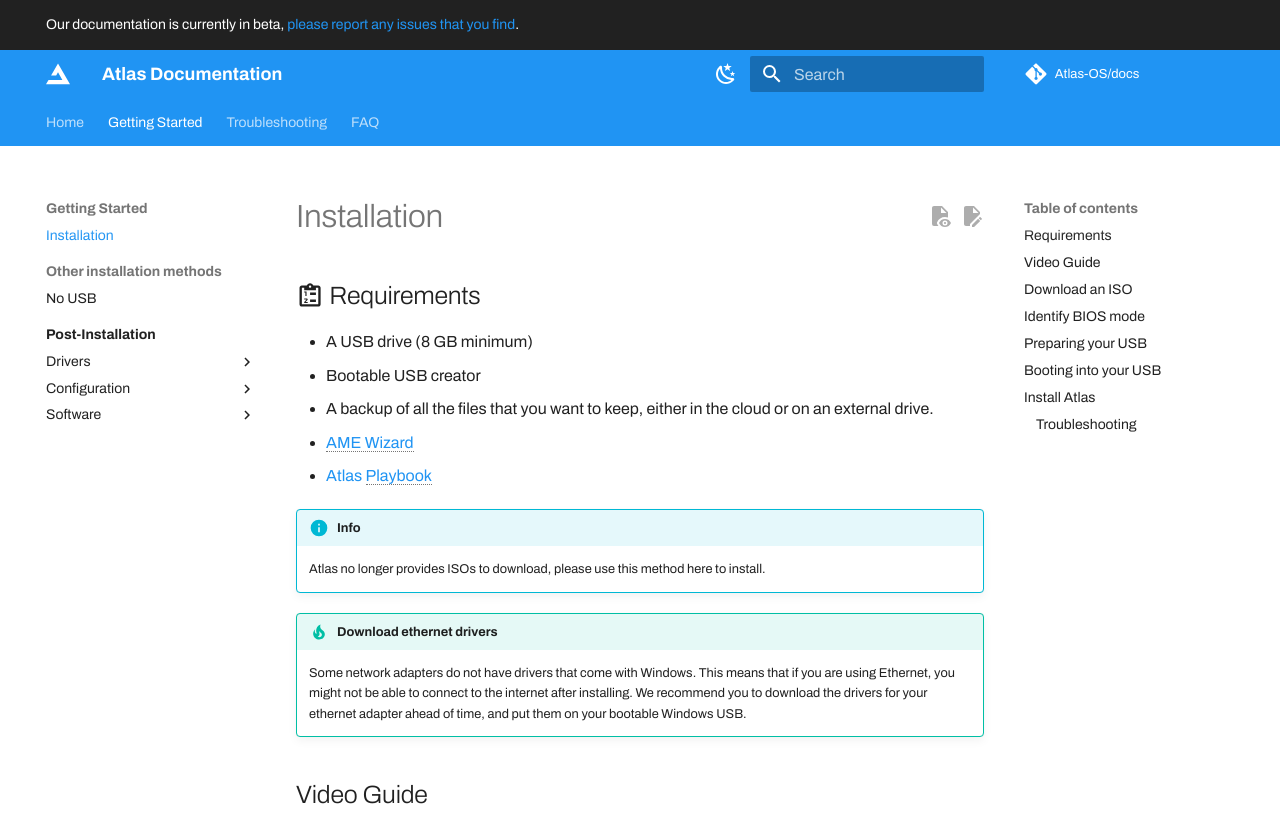
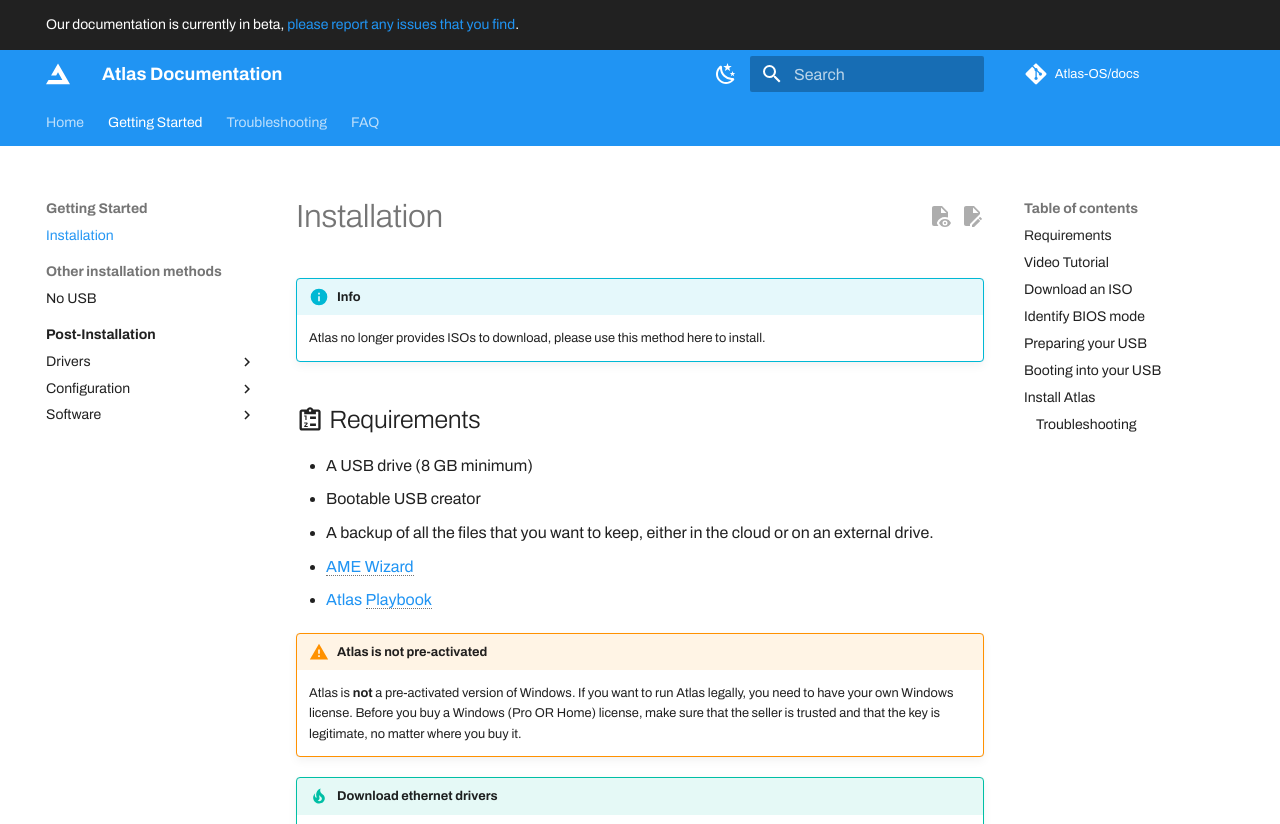
Before and after one commit to Atlas-OS/docs, an MkDocs documentation site: the page built from docs/getting-started/installation.md, in a window 1280 px wide and 1400 px high, cut to the strip 0-824 px from the top of the window. Built offline with MkDocs 1.6.1 and Material for MkDocs 9.7.7, drawn with Linux system fonts in a browser that asks for light colours; some web fonts are replaced; comment, search, counter and statistics services are not loaded; some of the changed text lies outside the part shown.

Commit message:
docs: :memo: restructure for simplicity and looks

```diff
--- a/docs/getting-started/installation.md
+++ b/docs/getting-started/installation.md
@@ -1,4 +1,7 @@
 # Installation
+
+!!! info
+    Atlas no longer provides ISOs to download, please use this method here to install.
 
 ## :material-clipboard-list-outline: Requirements
 
@@ -8,13 +11,13 @@
 * [AME Wizard](https://atlasos.net/downloads)
 * [Atlas Playbook](https://atlasos.net/downloads)
 
-!!! info
-    Atlas no longer provides ISOs to download, please use this method here to install.
+!!! warning "Atlas is not pre-activated"
+    Atlas is **not** a pre-activated version of Windows. If you want to run Atlas legally, you need to have your own Windows license. Before you buy a Windows (Pro OR Home) license, make sure that the seller is trusted and that the key is legitimate, no matter where you buy it.
 
 !!! tip "Download ethernet drivers"
     Some network adapters do not have drivers that come with Windows. This means that if you are using Ethernet, you might not be able to connect to the internet after installing. We recommend you to download the drivers for your ethernet adapter ahead of time, and put them on your bootable Windows USB.
 
-## Video Guide
+## :material-video-box: Video Tutorial
 
 <iframe width="930" height="523" src="https://www.youtube.com/embed/GoO36Tj5TGE" title="Atlas OS — Installation Guide &amp; Overview (Performant Windows!)" frameborder="0" allow="accelerometer; autoplay; clipboard-write; encrypted-media; gyroscope; picture-in-picture; web-share" allowfullscreen></iframe>
 
@@ -144,3 +147,6 @@ After a few reboots, your system will be optimized and have less junk on it, tha
 
 ??? question "No internet?"
     If you are using Wi-Fi and cannot connect to the internet, temporarily plug an ethernet cable into your computer to download your drivers. You can also download the right Wi-Fi or ethernet drivers with an external hard drive or USB using something else.
+
+!!! question "Need help?"
+    If you face any trouble while installing, you can ask for help on our [forums](https://forum.atlasos.net), or our [Discord server](https://discord.atlasos.net). We have a big community of people who care and want to help.
```
Also changed, not shown: other parts of docs/getting-started/installation.md (+1 -1 lines), docs/getting-started/index.md (deleted, +0 -14 lines), docs/getting-started/other-installation-methods/index.md (deleted, +0 -5 lines), docs/getting-started/post-installation/drivers/index.md (+1 -1 lines), docs/index.md (+2 -2 lines), docs/troubleshooting/common-issues/index.md (deleted, +0 -3 lines), docs/troubleshooting/common-issues/process-hacker.md (+3 -3 lines), docs/troubleshooting/index.md (deleted, +0 -3 lines), docs/troubleshooting/removed-features.md (+7 -7 lines), 1 other file.
